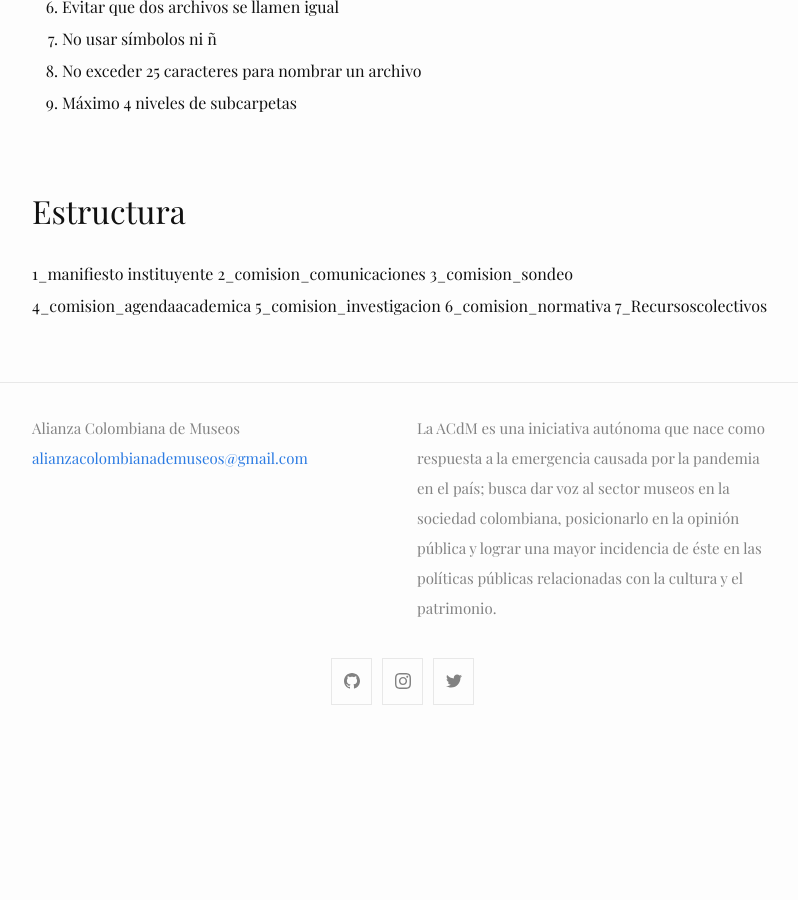
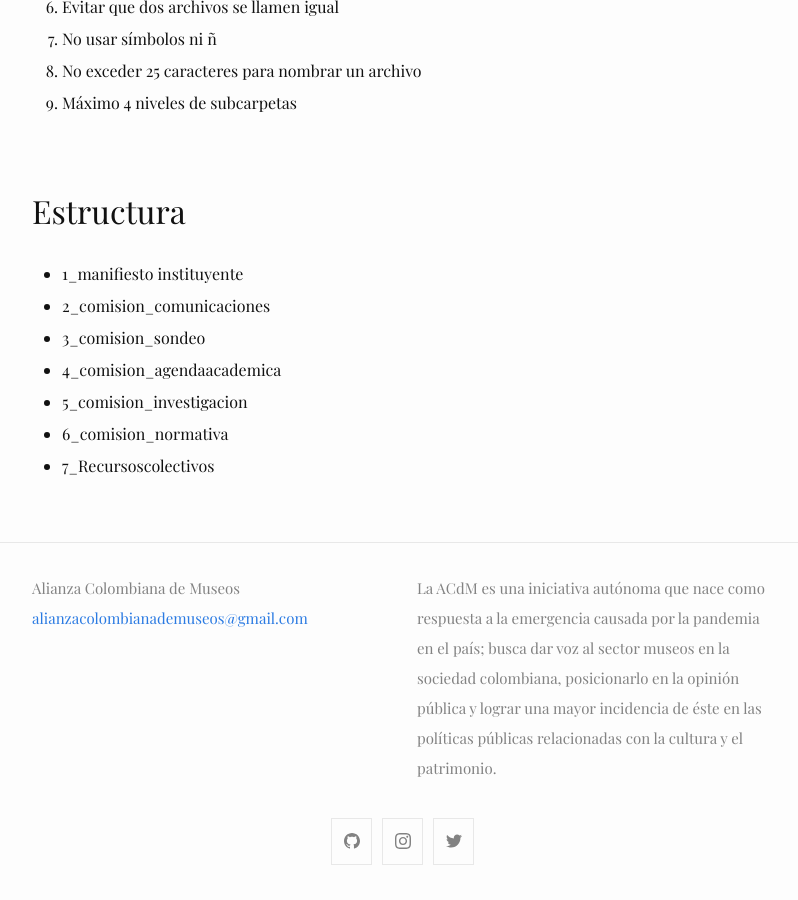
Before and after one commit to alianzacolombianademuseos/paginaweb, a Jekyll site: the page built from paginas/drive.md, in a window 1280 px wide and 900 px high, scrolled down 951 px. Shown: the whole window, without its empty margins (238-1036 px from the left). Built offline with Jekyll 4.4.1, drawn with Linux system fonts in a browser that asks for light colours; before the commit the page ends 1691 px from its top, so only the background shows below that.

```diff
--- a/paginas/drive.md
+++ b/paginas/drive.md
@@ -26,10 +26,10 @@ Balance de lo que hemos hecho.
 
 ## Estructura
 
-1_manifiesto instituyente
-2_comision_comunicaciones
-3_comision_sondeo
-4_comision_agendaacademica
-5_comision_investigacion
-6_comision_normativa
-7_Recursoscolectivos
+- 1_manifiesto instituyente
+- 2_comision_comunicaciones
+- 3_comision_sondeo
+- 4_comision_agendaacademica
+- 5_comision_investigacion
+- 6_comision_normativa
+- 7_Recursoscolectivos
```
